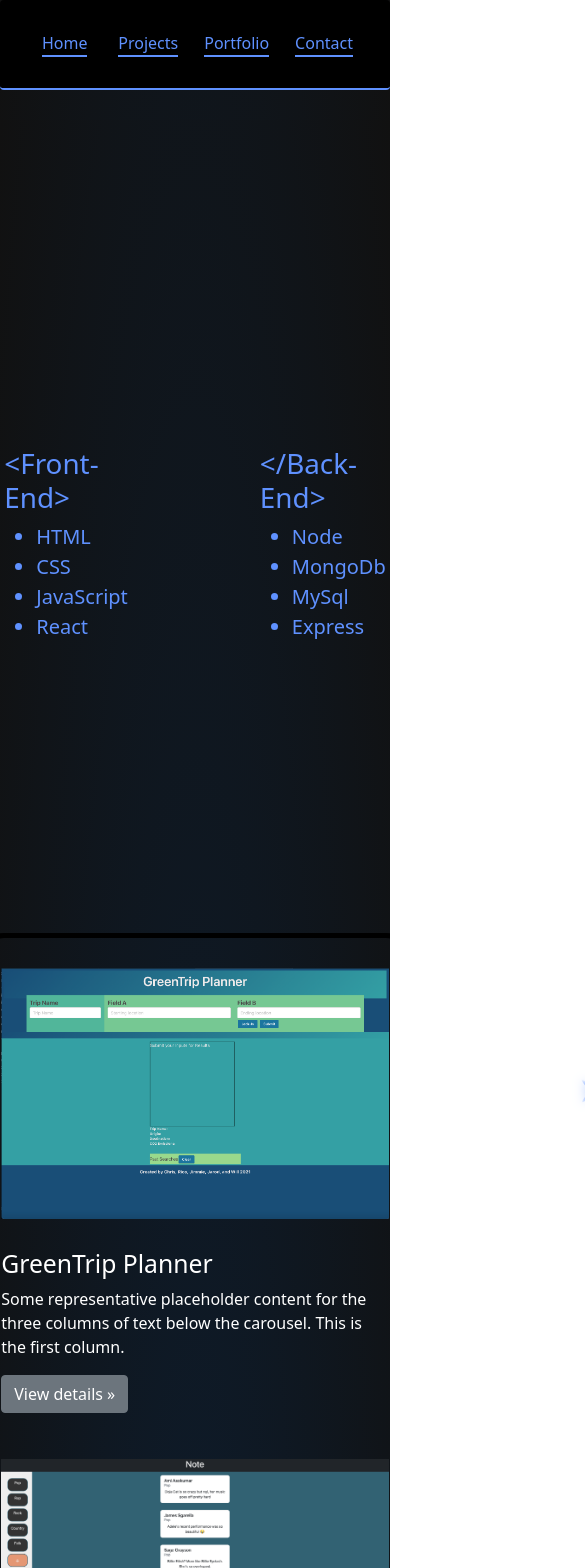
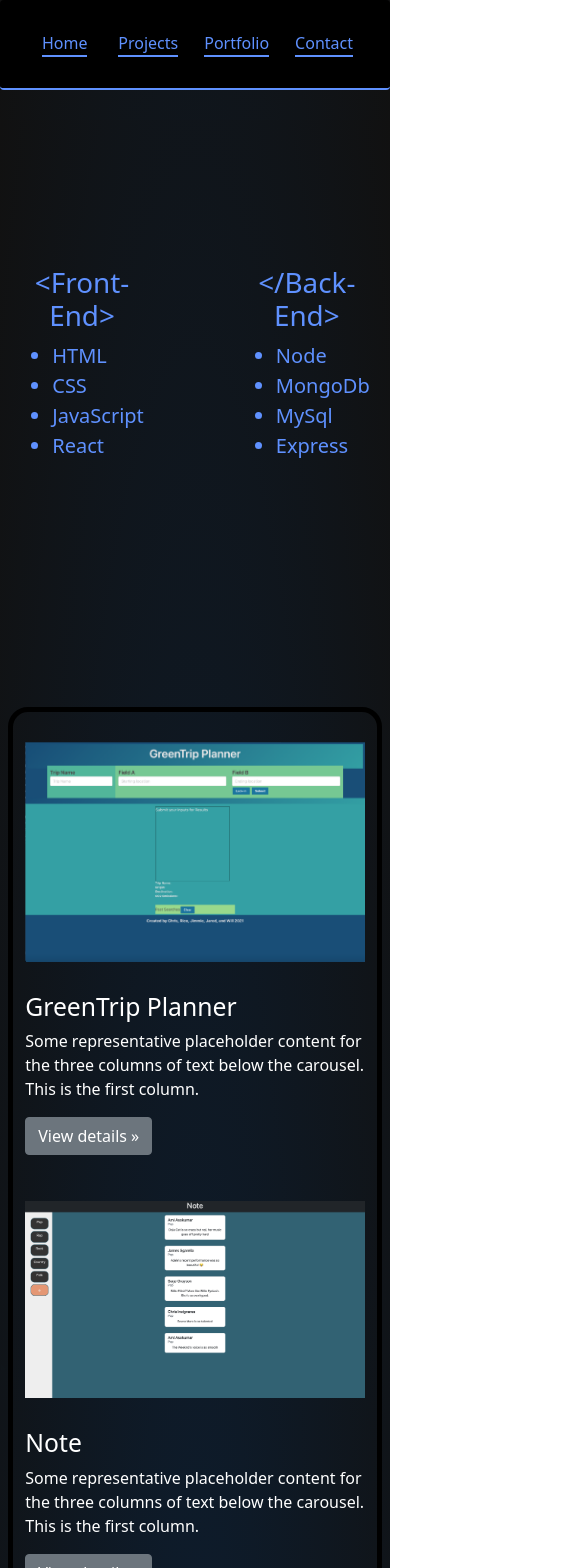
Before and after one commit to Jimbo8702/New-portfolio, a React (Create React App) app: page / in a window 390 px wide. Shown: the top 1568 px of the page, 585 px wide, since content can reach past the window. Built offline with nearby package versions, Linux system fonts and the light colour scheme.

Commit message:
mobile fixed for homepage

```diff
--- a/src/components/Background.js
+++ b/src/components/Background.js
@@ -5,11 +5,11 @@ import "../animate.css";
 export default function Background() {
   return (
     <div className="height starbody d-flex flex-wrap container  ">
-      <div className="zindex d-flex flex-column ">
+      <div className="zindex  flex-column ">
         <Top />
         <Bottom />
       </div>
-      <div className="night container ">
+      <div className="night overflowHidden ">
         <div className="d-flex ">
           <div className="star"></div>
           <div className="star"></div>
--- a/src/components/pagecomponets/TopHome.js
+++ b/src/components/pagecomponets/TopHome.js
@@ -6,10 +6,10 @@ export default function Top() {
   const titleTwo = "</Back-End>";
 
   return (
-    <div className=" container  setPadding  d-flex topheight align-items-center flex-row justify-content-around">
-      <div className=" d-flex  ">
-        <div className="p-2 fancyText">
-          <h1>{titleOne}</h1>
+    <div className=" container  setPadding  ">
+      <div className="d-flex  justify-content-around">
+        <div className=" d-flex  flex-column fancyText ">
+          <h1 className="textToCenter">{titleOne}</h1>
           <div className="lead d-flex justify-content-center">
             <ul>
               <li>HTML</li>
@@ -20,13 +20,13 @@ export default function Top() {
           </div>
         </div>
 
-        <div className="p-2 marginBig">
+        <div className=" marginBig">
           <div className="d-flex align-items-center marginBig">
             <img className="img-fluid mx-auto " src={photo} alt="James" />
           </div>
         </div>
-        <div className="p-2 fancyText">
-          <h1>{titleTwo}</h1>
+        <div className=" d-flex   flex-column fancyText">
+          <h1 className="textToCenter">{titleTwo}</h1>
           <div className="lead d-flex justify-content-center">
             <ul>
               <li>Node</li>
--- a/src/components/pagecomponets/bottomHome.js
+++ b/src/components/pagecomponets/bottomHome.js
@@ -5,9 +5,9 @@ import Note from "../../img/Note.png";
 
 export default function Bottom() {
   return (
-    <div className="container  roundCorners marginTop marginBottom whiteText d-flex">
+    <div className="container roundCorners marginTop marginBottom whiteText paddingZero">
       <div className="row ">
-        <div className="col-lg-4 ">
+        <div className="  col-lg-4 ">
           <div className="d-flex justify-content-center marginTop marginBottom">
             <div>
               <img
--- a/src/components/pages/Home.js
+++ b/src/components/pages/Home.js
@@ -3,8 +3,8 @@ import React from "react";
 import Background from "../Background";
 export default function Home() {
   return (
-    <div className="d-flex fancybackground justify-content-around">
-      <Background />
+    <div className=" fancybackground  ">
+      <Background className="container" />
     </div>
   );
 }
--- a/src/components/pages/ProjectPage.js
+++ b/src/components/pages/ProjectPage.js
@@ -6,11 +6,11 @@ import Note from "../../img/Note.png";
 export default function Projects() {
   const arrow = "<-----";
   return (
-    <div className="container fancybackground fancyText paddingTop">
+    <div className="container fancybackground fancyText paddingTop ">
       <div className="row rowHeight ">
         <div className="col-md-7 ">
           <h2 className="">
-            GreenTrip Planner.{" "}
+            GreenTrip Planner.
             <span className="text-muted">Know your carbon foot print.</span>
           </h2>
           <p className="lead">
--- a/src/style.css
+++ b/src/style.css
@@ -65,7 +65,7 @@
 
 @media only screen and (max-width: 1000px) {
   .height {
-    height: 300vh;
+    height: 250vh;
   }
 }
 
@@ -105,3 +105,13 @@
 .borderBottomBlue {
   border-bottom: 2px solid #5f91ff;
 }
+
+.overflowHidden {
+  overflow: hidden;
+}
+.paddingZero {
+  padding: 0px;
+}
+.textToCenter {
+  text-align: center;
+}
```
Also changed, not shown: src/animate.css.
